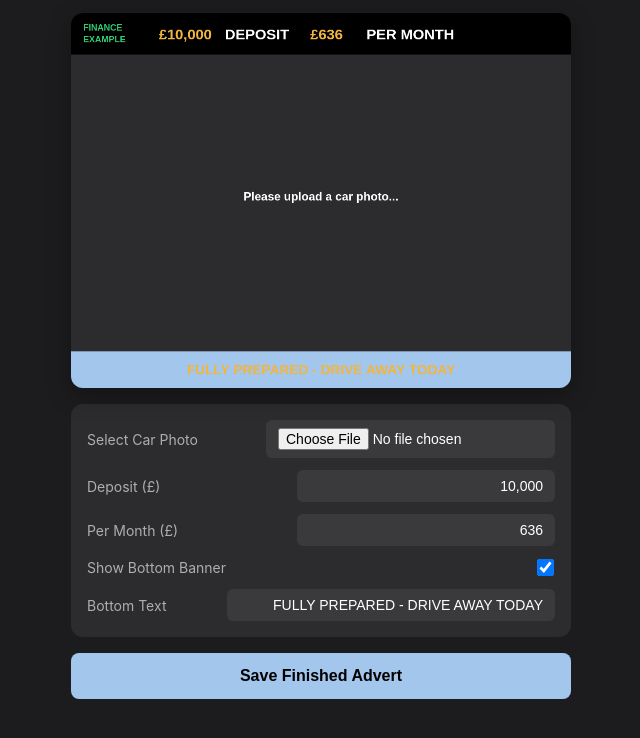
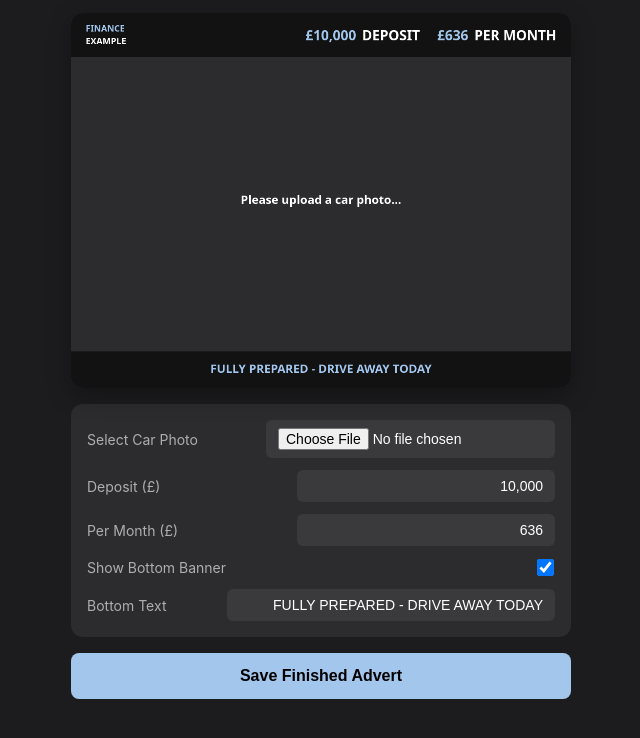
Before and after one commit to leonv96/Driveswitch-Ad-Studio, a plain HTML site: page index.html in a window 1280 px wide. Shown: the part 48-786 px from the top of the page, without its empty margins (319-959 px from the left). Drawn offline with Linux system fonts and the light colour scheme.

Commit message:
Update index.html

```diff
--- a/index.html
+++ b/index.html
@@ -7,9 +7,8 @@
     <style>
         :root {
             --ds-blue: #A3C6ED;
-            --ds-black: #000000;
-            --ds-yellow: #F2B540;
-            --ds-green: #2ECC71;
+            --ds-black: #121212;
+            --ds-white: #ffffff;
         }
         body {
             font-family: -apple-system, BlinkMacSystemFont, "Segoe UI", Roboto, sans-serif;
@@ -117,11 +116,11 @@
     <button class="btn" id="downloadBtn">Save Finished Advert</button>
 </div>
 
-<script>
+<script {nonce}>
     const canvas = document.getElementById('adCanvas');
     const ctx = canvas.getContext('2d');
 
-    // AutoTrader standard optimal desktop asset dimensions (4:3 aspect ratio)
+    // AutoTrader standard landscape target (4:3)
     canvas.width = 1024;
     canvas.height = 768;
 
@@ -156,7 +155,7 @@
     function drawAdvert() {
         ctx.clearRect(0, 0, canvas.width, canvas.height);
 
-        // 1. Intelligent Crop/Center Calculation (Prevents Stretching)
+        // 1. Center Cropping Logic for AutoTrader Format
         if (userImage) {
             let imgRatio = userImage.width / userImage.height;
             let canvasRatio = canvas.width / canvas.height;
@@ -173,51 +172,65 @@
                 xOffset = 0;
                 yOffset = (canvas.height - renderHeight) / 2;
             }
-
             ctx.drawImage(userImage, xOffset, yOffset, renderWidth, renderHeight);
         } else {
             ctx.fillStyle = '#2c2c2e';
             ctx.fillRect(0, 0, canvas.width, canvas.height);
             ctx.fillStyle = '#ffffff';
-            ctx.font = 'bold 24px sans-serif';
+            ctx.font = 'bold 24px system-ui, sans-serif';
+            ctx.textBaseline = 'middle';
             ctx.textAlign = 'center';
             ctx.fillText('Please upload a car photo...', canvas.width/2, canvas.height/2);
         }
 
-        // 2. Render Top Banner Element
-        ctx.fillStyle = '#000000';
-        ctx.fillRect(0, 0, canvas.width, 85);
+        // 2. Top Header Canvas (Driveswitch Dark Profile Theme)
+        ctx.fillStyle = '#121212';
+        ctx.fillRect(0, 0, canvas.width, 90);
 
-        ctx.fillStyle = '#2ECC71';
-        ctx.font = '900 18px sans-serif';
+        // Fixed Line-Height Spacing for the Side Badge
+        ctx.textBaseline = 'alphabetic';
         ctx.textAlign = 'left';
-        ctx.fillText('FINANCE', 25, 36);
-        ctx.fillText('EXAMPLE', 25, 60);
+        ctx.font = '900 18px system-ui, sans-serif';
 
-        ctx.font = 'bold 30px sans-serif';
+        ctx.fillStyle = '#A3C6ED'; // Driveswitch Car Blue
+        ctx.fillText('FINANCE', 30, 38);
+        ctx.fillStyle = '#FFFFFF'; // Clean Accent White
+        ctx.fillText('EXAMPLE', 30, 64);
+
+        // Right-aligned Finance Metrics Sequence
+        ctx.textAlign = 'right';
+        let currentX = canvas.width - 30;
+
         let depAmt = depositInput.value;
         let mthAmt = monthlyInput.value;
 
-        // Perfect position metrics for layout clarity
-        ctx.fillStyle = '#F2B540';
-        ctx.fillText('£' + depAmt, 180, 54);
+        // Draw Right to Left to prevent overlapping layout collisions
+        ctx.font = 'bold 28px system-ui, sans-serif';
         ctx.fillStyle = '#FFFFFF';
-        ctx.fillText('DEPOSIT', 315, 54);
+        ctx.fillText('PER MONTH', currentX, 56);
+        currentX -= ctx.measureText('PER MONTH').width + 12;
 
-        ctx.fillStyle = '#F2B540';
-        ctx.fillText('£' + mthAmt, 490, 54);
+        ctx.fillStyle = '#A3C6ED';
+        ctx.fillText('£' + mthAmt, currentX, 56);
+        currentX -= ctx.measureText('£' + mthAmt).width + 35;
+
         ctx.fillStyle = '#FFFFFF';
-        ctx.fillText('PER MONTH', 605, 54);
+        ctx.fillText('DEPOSIT', currentX, 56);
+        currentX -= ctx.measureText('DEPOSIT').width + 12;
 
-        // 3. Render Bottom Banner Element
+        ctx.fillStyle = '#A3C6ED';
+        ctx.fillText('£' + depAmt, currentX, 56);
+
+        // 3. Bottom Row Setup (Matches Top Dark Palette Banner Style)
         if (toggleBottom.checked) {
-            ctx.fillStyle = '#A3C6ED'; // Driveswitch Accent Blue
+            ctx.fillStyle = '#121212';
             ctx.fillRect(0, canvas.height - 75, canvas.width, 75);
 
-            ctx.fillStyle = '#F2B540'; // Yellow Highlight
-            ctx.font = '900 28px sans-serif';
+            ctx.fillStyle = '#A3C6ED'; // Driveswitch Identity Blue Accent Typography
+            ctx.font = '900 24px system-ui, sans-serif';
             ctx.textAlign = 'center';
-            ctx.fillText(bottomTextInput.value.toUpperCase(), canvas.width / 2, canvas.height - 28);
+            ctx.textBaseline = 'middle';
+            ctx.fillText(bottomTextInput.value.toUpperCase(), canvas.width / 2, canvas.height - 37.5);
         }
     }
 
@@ -225,7 +238,7 @@
 
     downloadBtn.addEventListener('click', () => {
         const link = document.createElement('a');
-        link.download = 'driveswitch-autotrader-advert.png';
+        link.download = 'driveswitch-ad.png';
         link.href = canvas.toDataURL('image/png');
         link.click();
     });
```
